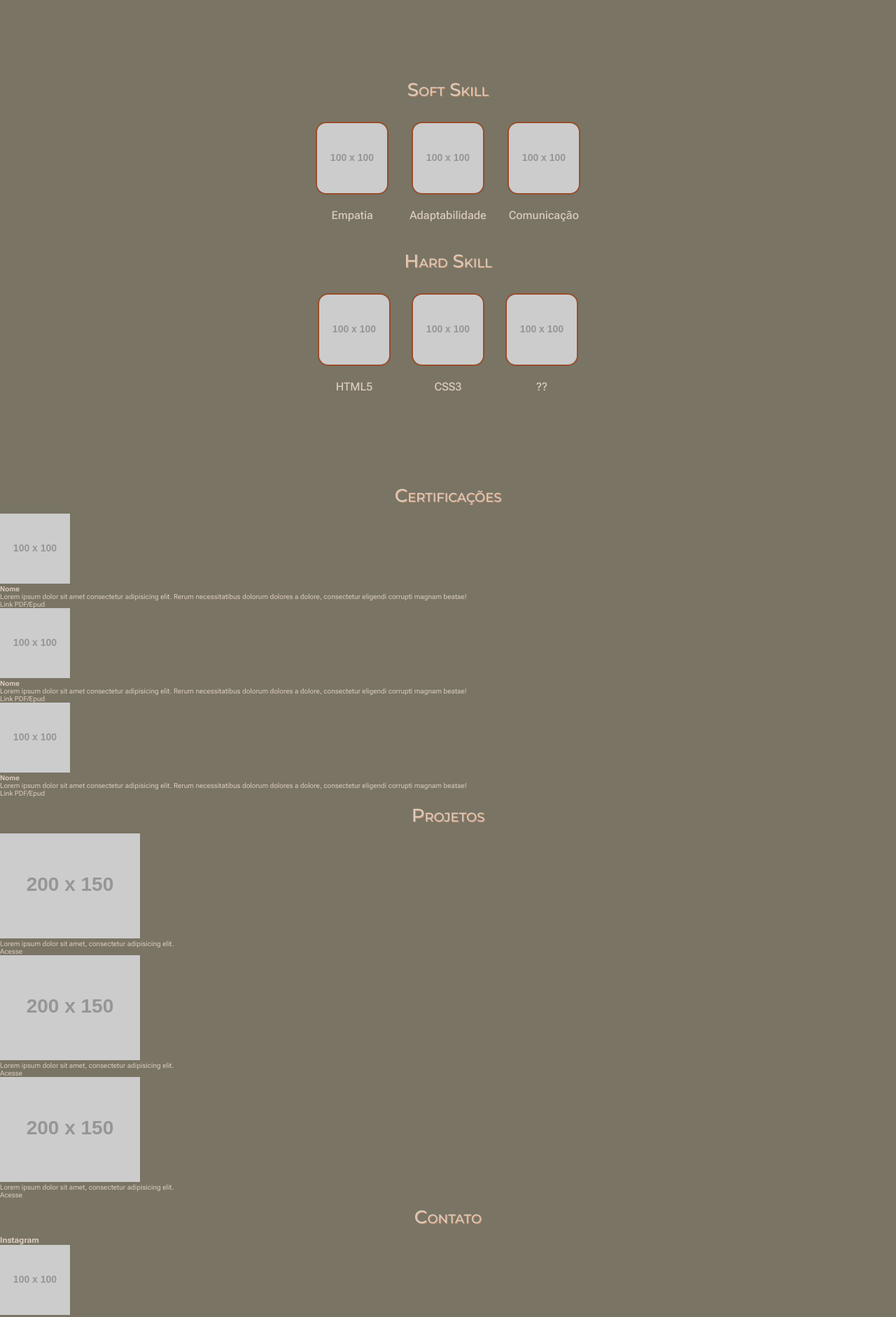
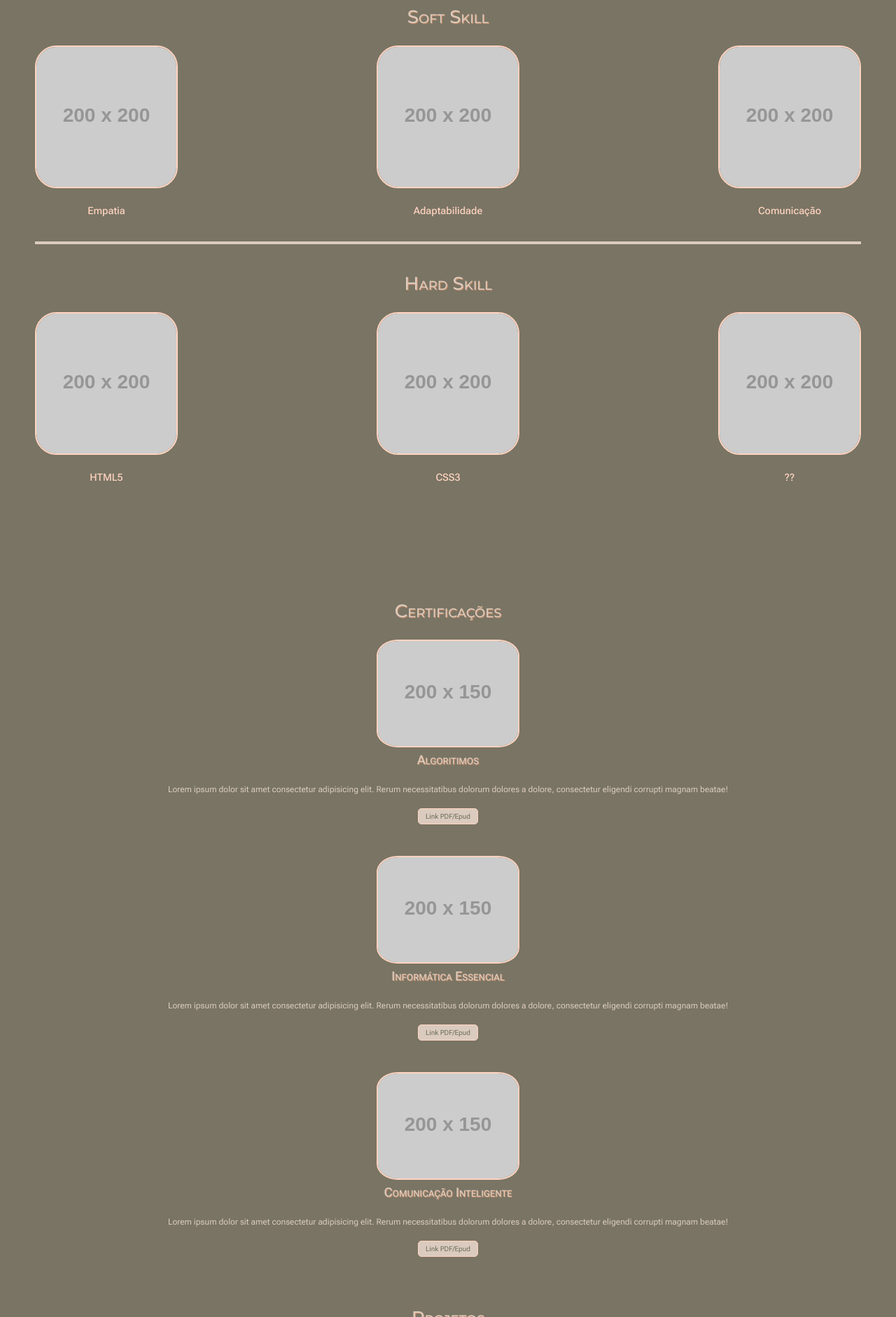
Before and after one commit to juliana-marqs/portifolio, a plain HTML site: page index.html in a window 1280 px wide. Shown: the part 918-2800 px from the top of the page at 70% size. Drawn offline with Linux system fonts and the light colour scheme; placeholder pictures from the web are drawn by us.

Commit message:
atualização css
conteúdo main

```diff
--- a/index.html
+++ b/index.html
@@ -54,33 +54,57 @@
                     <h2>Soft Skill</h2>
                     <ul>
                         <li>
+                            <picture>
+                                <source media="(min-width: 1024px)" srcset="https://placehold.co/200x200">
+                                <source media="(min-width: 728px)" srcset="https://placehold.co/150x150">
                                 <img src="https://placehold.co/100x100" alt="Imagem Ilustrativa">
+                            </picture>
                             <p>Empatia</p>
                         </li>
                         <li>
+                            <picture>
+                                <source media="(min-width: 1024px)" srcset="https://placehold.co/200x200">
+                                <source media="(min-width: 728px)" srcset="https://placehold.co/150x150">
                                 <img src="https://placehold.co/100x100" alt="Imagem Ilustrativa">
+                            </picture>
                             <p>Adaptabilidade</p>
                         </li>
                         <li>
+                            <picture>
+                                <source media="(min-width: 1024px)" srcset="https://placehold.co/200x200">
+                                <source media="(min-width: 728px)" srcset="https://placehold.co/150x150">
                                 <img src="https://placehold.co/100x100" alt="Imagem Ilustrativa">
+                            </picture>
                             <p>Comunicação</p>
                         </li>
                     </ul>
                 </section>
-
+                <hr>
                 <section class="hardSkill">
                     <h2>Hard Skill</h2>
                     <ul>
                         <li>
+                            <picture>
+                                <source media="(min-width: 1024px)" srcset="https://placehold.co/200x200">
+                                <source media="(min-width: 728px)" srcset="https://placehold.co/150x150">
                                 <img src="https://placehold.co/100x100" alt="Imagem Ilustrativa">
+                            </picture>
                             <p>HTML5</p>
                         </li>
                         <li>
+                            <picture>
+                                <source media="(min-width: 1024px)" srcset="https://placehold.co/200x200">
+                                <source media="(min-width: 728px)" srcset="https://placehold.co/150x150">
                                 <img src="https://placehold.co/100x100" alt="Imagem Ilustrativa">
+                            </picture>
                             <p>CSS3</p>
                         </li>
                         <li>
+                            <picture>
+                                <source media="(min-width: 1024px)" srcset="https://placehold.co/200x200">
+                                <source media="(min-width: 728px)" srcset="https://placehold.co/150x150">
                                 <img src="https://placehold.co/100x100" alt="Imagem Ilustrativa">
+                            </picture>
                             <p>??</p>
                         </li>
                     </ul>
@@ -91,22 +115,43 @@
                 <h2>Certificações</h2>
                 <ul>
                     <li>
-                        <img src="https://placehold.co/100x100" alt="Imagem Ilustrativa">
-                        <h4>Nome</h4>
+                        <div>
+                            <picture>
+                                <source media="(min-width: 728px)" srcset="https://placehold.co/200x150">
+                                <img src="https://placehold.co/120x100" alt="Imagem Ilustrativa">
+                            </picture>
+                            <h4>Algoritimos</h4>
+                        </div>
+                        <div class="info-certificacoes">
                             <p>Lorem ipsum dolor sit amet consectetur adipisicing elit. Rerum necessitatibus dolorum dolores a dolore, consectetur eligendi corrupti magnam beatae!</p>
                             <a href="" target="_blank" rel="noopener noreferrer">Link PDF/Epud</a>
+                        </div>
                     </li>
                     <li>
-                        <img src="https://placehold.co/100x100" alt="Imagem Ilustrativa">
-                        <h4>Nome</h4>
+                        <div>
+                            <picture>
+                                <source media="(min-width: 728px)" srcset="https://placehold.co/200x150">
+                                <img src="https://placehold.co/120x100" alt="Imagem Ilustrativa">
+                            </picture>
+                            <h4>Informática Essencial</h4>
+                        </div>
+                        <div class="info-certificacoes">
                             <p>Lorem ipsum dolor sit amet consectetur adipisicing elit. Rerum necessitatibus dolorum dolores a dolore, consectetur eligendi corrupti magnam beatae!</p>
                             <a href="" target="_blank" rel="noopener noreferrer">Link PDF/Epud</a>
+                        </div>
                     </li>
                     <li>
-                        <img src="https://placehold.co/100x100" alt="Imagem Ilustrativa">
-                        <h4>Nome</h4>
+                        <div>
+                            <picture>
+                                <source media="(min-width: 728px)" srcset="https://placehold.co/200x150">
+                                <img src="https://placehold.co/120x100" alt="Imagem Ilustrativa">
+                            </picture>
+                            <h4>Comunicação Inteligente</h4>
+                        </div>
+                        <div class="info-certificacoes">
                             <p>Lorem ipsum dolor sit amet consectetur adipisicing elit. Rerum necessitatibus dolorum dolores a dolore, consectetur eligendi corrupti magnam beatae!</p>
                             <a href="" target="_blank" rel="noopener noreferrer">Link PDF/Epud</a>
+                        </div>
                     </li>
                 </ul>
             </section>
@@ -115,19 +160,31 @@
                 <h2>Projetos</h2>
                 <ul>
                     <li>
+                        <div class="info-projetos">
                             <img src="https://placehold.co/200x150" alt="Imagem Ilustrativa">
-                        <p>Lorem ipsum dolor sit amet, consectetur adipisicing elit.</p>
+                            <div>
+                                <h4>Portifólio</h4>
                                 <a href="" target="_blank">Acesse</a>
+                            </div>
+                        </div>
                     </li>
                     <li>
+                        <div class="info-projetos">
                             <img src="https://placehold.co/200x150" alt="Imagem Ilustrativa">
-                        <p>Lorem ipsum dolor sit amet, consectetur adipisicing elit.</p>
+                            <div>
+                                <h4>Portifólio</h4>
                                 <a href="" target="_blank">Acesse</a>
+                            </div>
+                        </div>
                     </li>
                     <li>
+                        <div class="info-projetos">
                             <img src="https://placehold.co/200x150" alt="Imagem Ilustrativa">
-                        <p>Lorem ipsum dolor sit amet, consectetur adipisicing elit.</p>
+                            <div>
+                                <h4>Portifólio</h4>
                                 <a href="" target="_blank">Acesse</a>
+                            </div>
+                        </div>
                     </li>
                 </ul>
             </section>
--- a/src/css/estilo.css
+++ b/src/css/estilo.css
@@ -3,11 +3,11 @@
 @import url('https://fonts.googleapis.com/css2?family=Roboto+Flex:opsz,wght@8..144,100..1000&display=swap');
 
 :root {
-    --marromEscuro: #984c2a;
-    --marromClaro: #d0916c;
-    --bege: #dbcbbe;
-    --cinzaMarrom: #797464;
-    --cinza: #6a6d5b;
+    --corDestaqueInfos: #ffd3bf;
+    --corSombra: #d0916c;
+    --corTexto: #dbcbbe;
+    --corBg: #797464;
+    --corBgMenu: #6a6d5b;
 
     --titulo: "Montserrat", sans-serif;
     --textoPadrao: "Roboto Flex", sans-serif;
@@ -22,12 +22,12 @@
 
 a, li {
     list-style: none;
-    color: var(--bege);
+    color: var(--corTexto);
 }
 
 body {
-    background-color: var(--cinzaMarrom);
-    color: var(--bege);
+    background-color: var(--corBg);
+    color: var(--corTexto);
     font-size: 62.5%;
     font-family: var(--textoPadrao);
 }
@@ -48,8 +48,8 @@ body {
     width: 100%;
     height: 150px;
     grid-row: 1 / 2;
-    background-color: var(--cinza);
-    box-shadow: 1px 1px 1px var(--marromClaro);
+    background-color: var(--corBgMenu);
+    box-shadow: 1px 1px 1px var(--corSombra);
     display: flex;
     flex-direction: column;
     justify-content: space-between;
@@ -64,7 +64,7 @@ body {
 .container header h1{
     font-size: 3.5em;
     font-weight: 400;
-    text-shadow: 1px 1px 1px var(--marromClaro);
+    text-shadow: 1px 1px 1px var(--corSombra);
     font-variant: small-caps;
 }
 
@@ -77,7 +77,7 @@ body {
 }
 
 .container header nav ul li a:hover {
-    text-shadow: 1px 1px 1px var(--marromClaro);
+    text-shadow: 1px 1px 1px var(--corSombra);
 }
 
 
@@ -106,7 +106,7 @@ body {
 .container main .main-sobre figure img{
     max-width: 70%;
     border-radius: 10px 100px 50px;
-    border: 2px solid var(--marromEscuro);
+    border: 2px solid var(--corDestaqueInfos);
 }
 
 .container main .main-sobre .conteudoSobre {
@@ -123,7 +123,7 @@ body {
     font-family: var(--titulo);
     font-weight: 500;
     padding: 10px;
-    text-shadow: 1px 1px 1px var(--marromClaro);
+    text-shadow: 1px 1px 1px var(--corSombra);
 }
 
 .container main .main-sobre .conteudoSobre p.apresentacao {
@@ -137,9 +137,9 @@ body {
 }
 
 .container main .main-sobre .conteudoSobre .links a{
-    background-color: var(--bege);
-    border: 1px solid var(--marromEscuro);
-    color: var(--cinza);
+    background-color: var(--corTexto);
+    border: 1px solid var(--corDestaqueInfos);
+    color: var(--corBgMenu);
     border-radius: 10px;
     padding: 10px 20px;
     margin-top: 10px;
@@ -147,8 +147,8 @@ body {
 }
 
 .container main .main-sobre .conteudoSobre .links a:hover{
-    background-color: var(--cinza);
-    color: var(--bege);
+    background-color: var(--corBgMenu);
+    color: var(--corTexto);
 }
 
 /* CONTEÚDO */
@@ -157,10 +157,21 @@ body {
     display: flex;
     flex-direction: column;
     justify-content: center;
-    align-items: center;
-    gap: 30px;
+    align-items: stretch;
+    gap: 15px;
     height: 100vh;
-    padding-top: 100px;
+    width: 100%;
+    padding: 130px 50px 0;
+}
+
+.container hr {
+    border: 2px solid var(--corTexto);
+    margin: 20px 0;
+}
+
+.container .main-skill p {
+    color: var(--corDestaqueInfos);
+    font-size: .9em;
 }
 
 /* TITULOS MAIN*/
@@ -172,11 +183,24 @@ body {
     font-size: 2.6em;
     font-weight: 500;
     font-family: var(--titulo);
-    padding: 10px;
-    text-shadow: 1px 1px 1px var(--marromClaro);
+    padding: 5px;
+    text-shadow: 1px 1px 1px var(--corSombra);
     text-align: center;
     font-variant: small-caps;
 }
+
+
+/* IMAGENS PADRÃO -- MAIN*/
+
+.container .main-skill .softSkill ul li img,
+.container .main-skill .hardSkill ul li img,
+.container .main-certificacoes ul li img,
+.container .main-projetos .info-projetos img {
+    border-radius: 15%;
+    border: 2px solid var(--corDestaqueInfos);
+    max-width: 100%;
+}
+
 
 /* CONTEÚDO - SKILL */
 
@@ -185,7 +209,7 @@ body {
     display: flex;
     justify-content: space-between;
     align-items: center;
-    gap: 30px;
+    gap: 20px;
 }
 
 .container .main-skill .softSkill ul li,
@@ -200,18 +224,106 @@ body {
     padding-top: 20px;
 }
 
-.container .main-skill .softSkill ul li img,
-.container .main-skill .hardSkill ul li img {
-    border-radius: 15px;
-    border: 2px solid var(--marromEscuro);
-    max-width: 100%;
+
+/* CONTEÚDO - CERTIFICAÇÕES*/
+.container .main-certificacoes {
+    width: 100%;
+    height: 100vh;
+    padding-top: 170px;
 }
 
-/* CONTEÚDO - CERTIFICAÇÕES*/
+.container .main-certificacoes ul {
+    padding: 20px 20px 0;
+    display: flex;
+    flex-direction: column;
+    align-items: center;
+    justify-content: center;
+    gap: 20px;
+    text-align: center;
+}
+
+.container .main-certificacoes ul li {
+    display: flex;
+    flex-direction: column;
+    justify-content: center;
+    align-items: center;
+    gap: 10px;
+    padding-bottom: 20px;
+}
+
+.container .main-certificacoes ul li div picture {
+    text-align: center;
+}
+
+.container .main-certificacoes ul li h4,
+.container .main-projetos .info-projetos h4{
+    font-size: 1.8em;
+    font-weight: 500;
+    padding-bottom: 5px;
+    font-variant: small-caps;
+    text-align: center;
+    text-shadow: 1px 1px 1px var(--corSombra);
+    padding-top: 5px;
+}
+
+.container .main-certificacoes ul li .info-certificacoes {
+    display: flex;
+    flex-direction: column;
+    align-items: center;
+    justify-content: center;
+    padding-bottom: 5px;
+}
+
+.container .main-certificacoes ul li .info-certificacoes p{
+    font-size: 1.2em;
+    text-align: justify;
+    margin: 10px 5px 15px;
+}
+
+.container .main-certificacoes ul li .info-certificacoes a,
+.container .main-projetos .info-projetos a {
+    padding: 5px 10px;
+    background-color: var(--corTexto);
+    border: 1px solid var(--corDestaqueInfos);
+    color: var(--corBgMenu);
+    border-radius: 5px;
+    margin-top: 5px;
+}
+
+.container .main-certificacoes ul li .info-certificacoes a:hover,
+.container .main-projetos .info-projetos a:hover{
+    background-color: var(--corBgMenu);
+    color: var(--corTexto);
+}
+
+/* CONTEÚDO - PROJETOS*/
+
+.container .main-projetos {
+    width: 100%;
+    height: 100vh;
+    padding-top: 180px;
+    margin-top: 200px;
+}
+
+.container .main-projetos .info-projetos{
+    display: flex;
+    flex-direction: column;
+    align-items: center;
+    justify-content: center;
+    gap: 10px;
+    padding: 15px;
+}
+
+.container .main-projetos .info-projetos div{
+    display: flex;
+    flex-direction: column;
+    justify-content: space-around;
+    align-items: center;
+}
 
 
+/* CONTEÚDO CONTATO*/
 
-/* CONTEÚDO - PROJETOS*/
 
 
 
```
Lines whose indentation alone changed are shown as unchanged.
